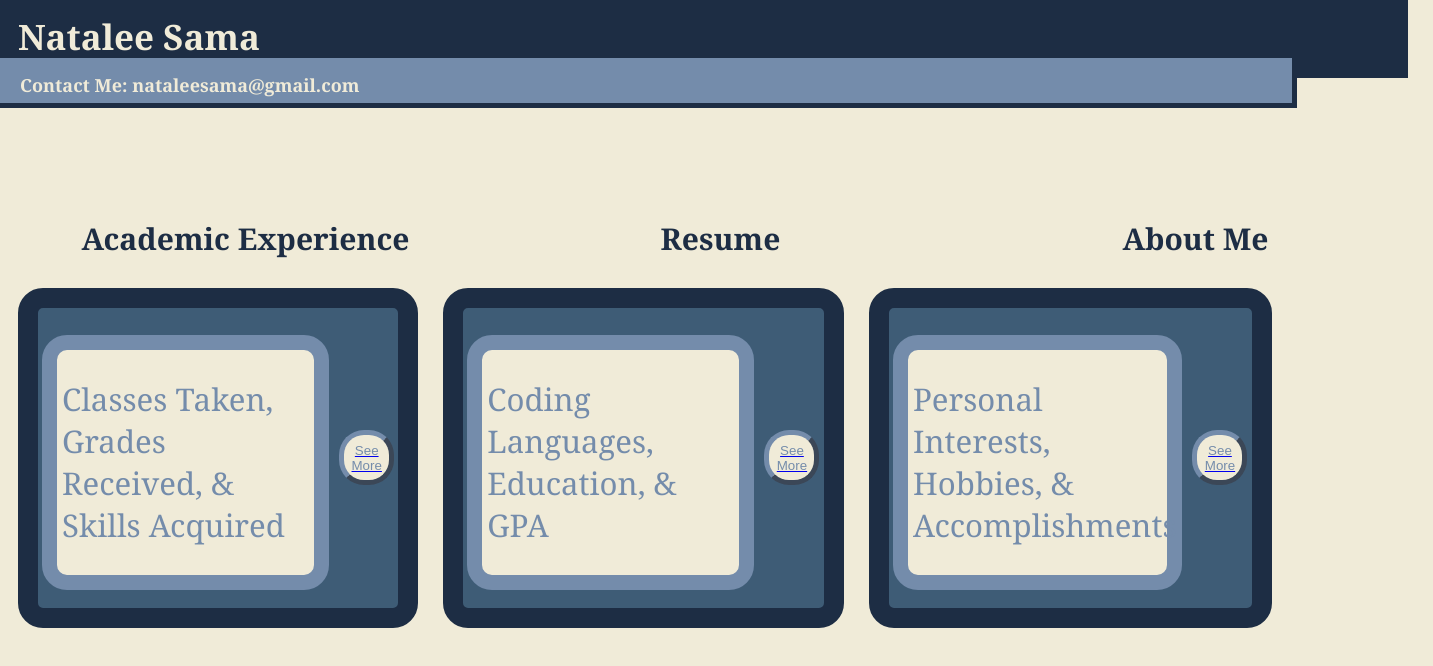
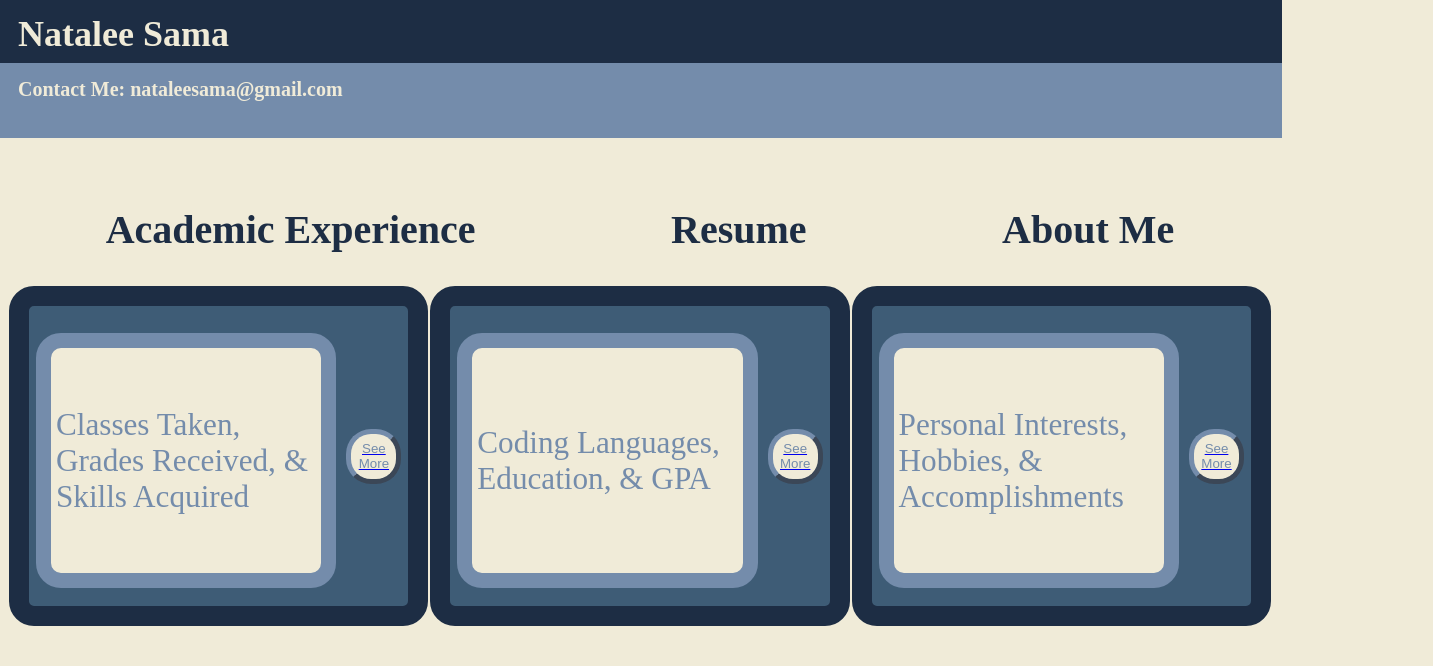
Before and after one commit to nataleesama/nataleesama.github.io, a plain HTML site: page index.html in a window 1280 px wide. Shown: the whole page, 1433 px wide, since content can reach past the window. Drawn offline with Linux system fonts and the light colour scheme.

Commit message:
Update app.css

```diff
--- a/app.css
+++ b/app.css
@@ -1,11 +1,11 @@
 p{
     color : #748CAB;
-    font-size: 25px;
+    font-size: 10%;
 }
 
 body{
     background-color: #F0EBD8;
-    font-family: Georgia, 'Times New Roman', Times, serif;
+    font-family:'Times New Roman', Times, serif;
     text-decoration: none;
 }
 
@@ -28,8 +28,8 @@ button{
     color : #F0EBD8;
     background-color: #1D2D44;
     height: 65px;
-    width: 110%;
-    font-size: 35px;
+    width: 100%;
+    font-size: 225%;
     margin-left : -15px;
     margin-right : -15px;
     margin-top: -20px;
@@ -41,17 +41,15 @@ button{
 .subBanner{
     color:#F0EBD8;
     background-color: #748CAB;
-    border-color: #1D2D44;
-    border-width: 5px;
-    border-style: solid;
-    height:30px;
-    font-size: 18px;
-    margin-left : -18px;
-    margin-right : -25px;
-    margin-top: -30px;
+    font-size: 125%;
+    width: 100%;
+    height: 60px;
+    margin-left : -15px;
+    margin-right : -15px;
+    margin-top: -20px;
     padding-left: 25px;
     padding-top: 15px;
-    margin-bottom: 100px;
+    margin-bottom: 35px;
 }
 
 hr{
@@ -61,22 +59,15 @@ hr{
 }
 
 .headers{
-    display: inline-flex;
+    display: flex;
+    align-items: center;
+    justify-content: space-around;
 }
 
 .experience,.resume,.me{
-    display: flex;
-    padding-right: 40%;
-    padding-left: 40%;
-    width: 25%;
-    height:50px;
+    float: left;
     color:#1D2D44;
-    font-size: 30px;
-    align-items: center;
-    justify-content: center;
-    overflow: hidden;
-    white-space: nowrap;
-    margin-top: 5px;
+    font-size: 40px;
 }
 
 .content{
@@ -98,7 +89,6 @@ hr{
 }
 
 .border1{
-    margin-left: 10px;
     width: 30%;
     height: 300px;
     background-color: #3E5C76;
@@ -113,8 +103,6 @@ hr{
 }
 
 .border2{
-    margin-left: 25px;
-    margin-right: 25px;
     width: 30%;
     height: 300px;
     background-color: #3E5C76;
@@ -143,5 +131,12 @@ hr{
 }
 
 .group{
+    display: flex;
+    align-items: center;
+    justify-content: space-around;
+    clear: left;
+}
+
+.group{
     display: inline-flex;
 }
```
